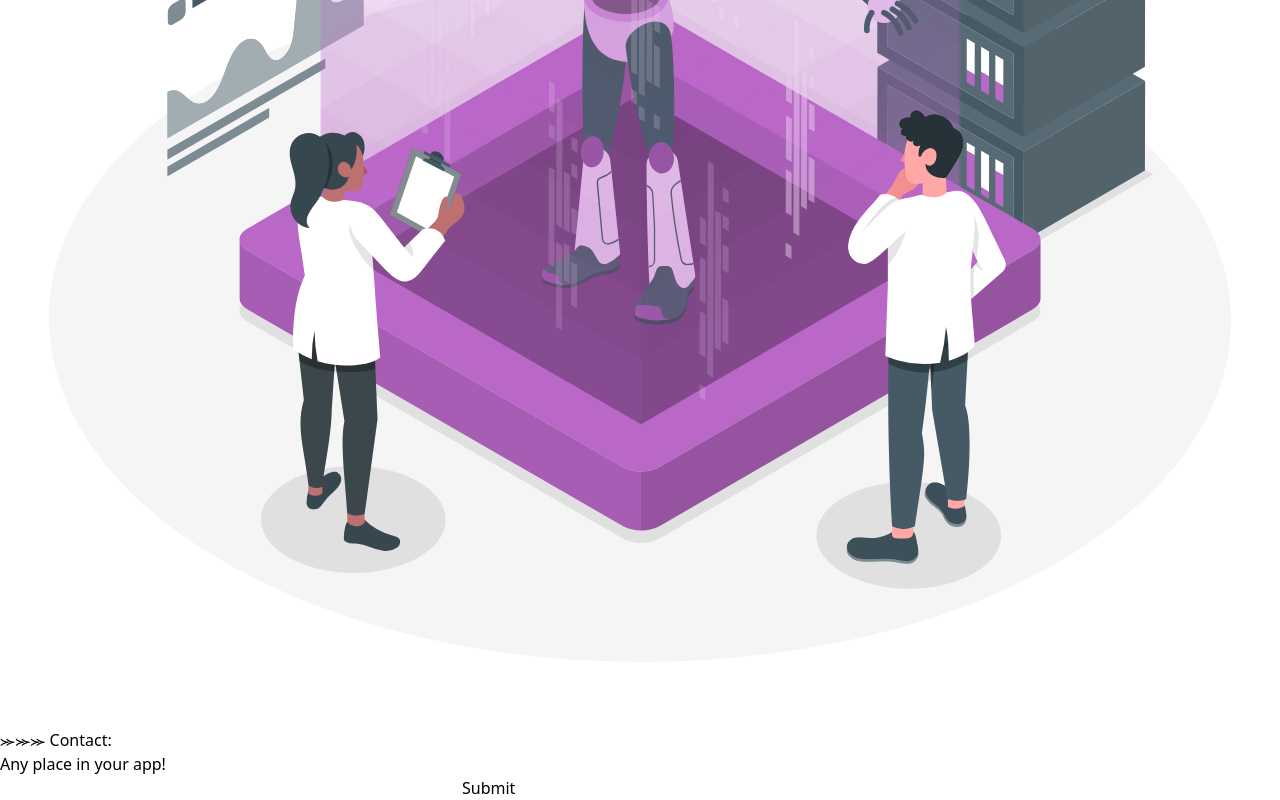
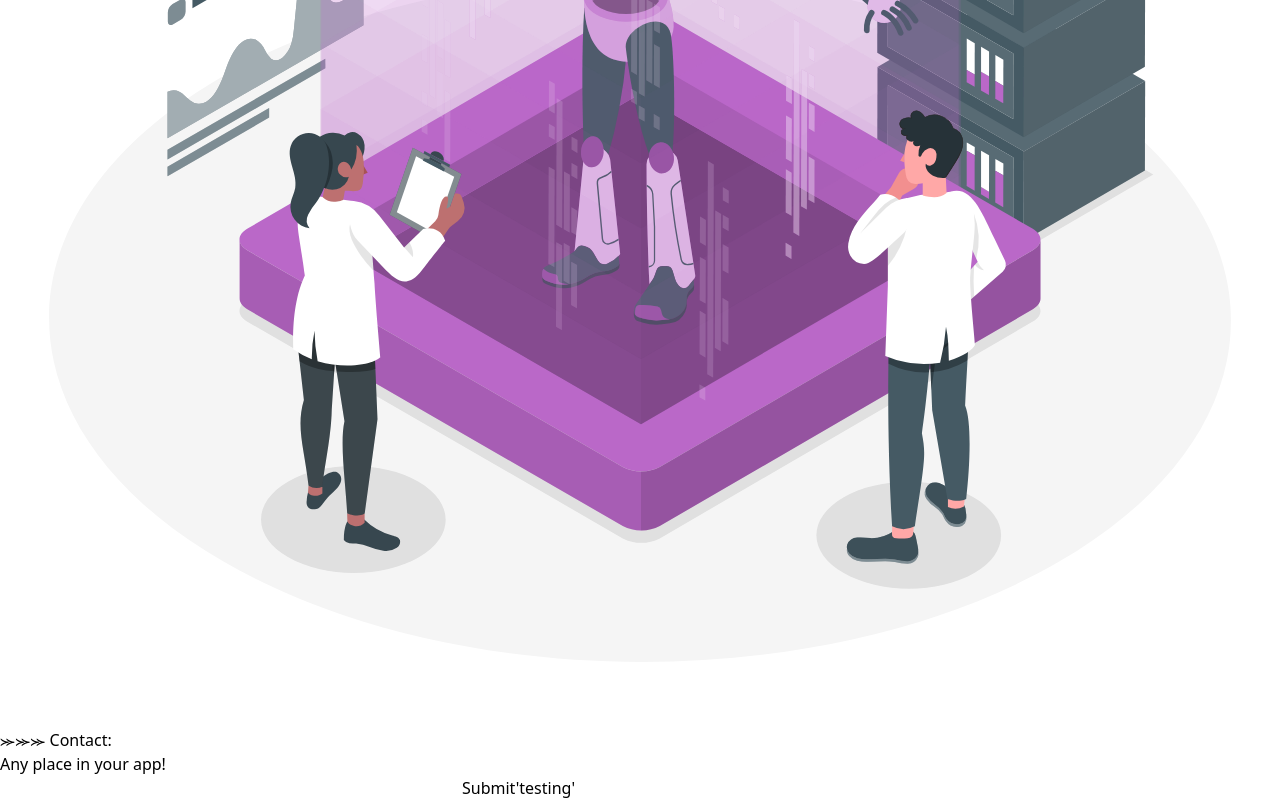
Before and after one commit to TallGem/Portfolio, a React (Vite) app: page / in a window 1280 px wide. Shown: the part 2433-3233 px from the top of the page. Built offline with nearby package versions, Linux system fonts and the light colour scheme.

Commit message:
adjusted button action

```diff
--- a/src/Components/Contact.jsx
+++ b/src/Components/Contact.jsx
@@ -44,7 +44,7 @@ const Contact = () => {
                 <Field type="password" name="password" />
                 <ErrorMessage name="password" component="div" />
                 <button type="submit" disabled={isSubmitting} className='bg-pink-700 outline-green-800' >
-                  Submit
+                  Submit'testing'
                 </button>
               </Form>
             )}
```
